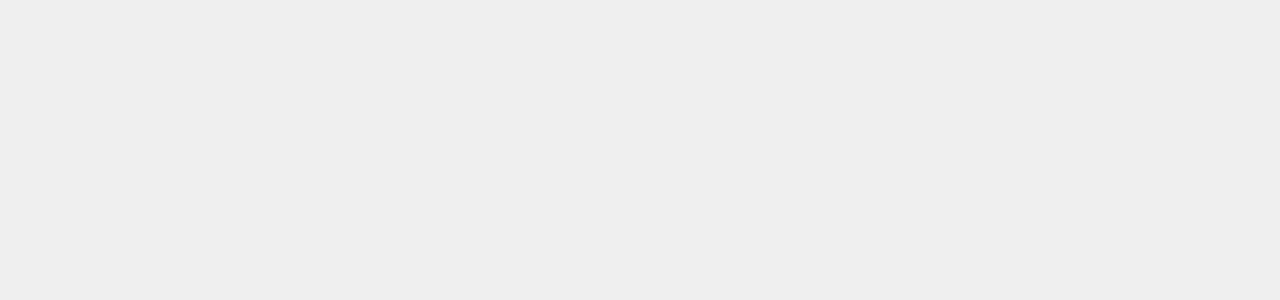
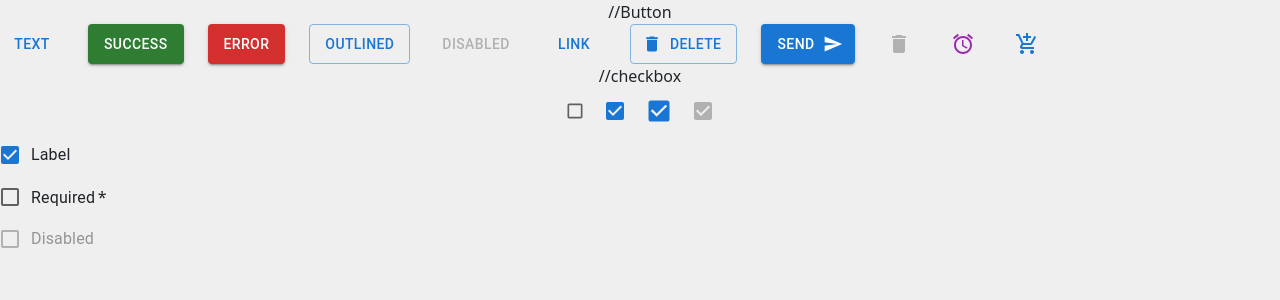
Before and after one commit to Prithivi2126/react_Js, a React (Create React App) app: page /materialui in a window 1280 px wide. Before the commit this address had no page. Shown: the top 300 px of the page. Built offline with nearby package versions, Linux system fonts and the light colour scheme.

Commit message:
material ui commit 2

```diff
--- a/src/App.js
+++ b/src/App.js
@@ -7,6 +7,7 @@ import UseCallback from "./hook/UseCallback";
 import Usetransition from "./hook/Usetransition";
 import Employeeform from "./resuableComponent/Employeeform";
 import Registration from "./materialui/Registration";
+import Materialui from "./materialui/Materialui";
 
 
 
@@ -31,6 +32,7 @@ function App() {
             <Route path='/transition' element={<Usetransition />}></Route>
             <Route path='/' element={<Registration />}></Route>
             <Route path='/form' element={<Employeeform />}></Route>
+            <Route path='/materialui' element={<Materialui />}></Route>
           </Routes>
         </Suspense>
       </BrowserRouter>
--- /dev/null
+++ b/src/materialui/Materialui.js
@@ -0,0 +1,65 @@
+import { Button, Checkbox, FormControlLabel, FormGroup, IconButton, Stack } from "@mui/material";
+import React from "react";
+import DeleteIcon from "@mui/icons-material/Delete";
+import SendIcon from "@mui/icons-material/Send";
+import AlarmIcon from "@mui/icons-material/Alarm";
+import AddShoppingCartIcon from "@mui/icons-material/AddShoppingCart";
+const Materialui = () => {
+  return (
+    <div>
+      //Button
+      <Stack direction="row" spacing={3}>
+        <Button variant="text">Text</Button>
+        <Button variant="contained" color="success">
+          Success
+        </Button>
+        <Button variant="contained" color="error">
+          Error
+        </Button>
+        <Button variant="outlined" sizse="small">
+          Outlined
+        </Button>
+        <Button disabled>Disabled</Button>
+        <Button href="#text-buttons">Link</Button>
+        <Button variant="outlined" startIcon={<DeleteIcon />}>
+          Delete
+        </Button>
+        <Button variant="contained" endIcon={<SendIcon />}>
+          Send
+        </Button>
+        <IconButton aria-label="delete" disabled color="primary">
+          <DeleteIcon />
+        </IconButton>
+        <IconButton color="secondary" aria-label="add an alarm">
+          <AlarmIcon />
+        </IconButton>
+        <IconButton color="primary" aria-label="add to shopping cart">
+          <AddShoppingCartIcon />
+        </IconButton>
+
+      </Stack>
+
+    //checkbox
+
+    <div>
+      <Checkbox aria-label="Checkbox demo"  size="small" />
+      <Checkbox aria-label="Checkbox demo" defaultChecked />
+      <Checkbox
+        aria-label="Checkbox demo"
+        defaultChecked
+        sx={{ '& .MuiSvgIcon-root': { fontSize: 28 } }}
+      />
+        <Checkbox aria-label="Checkbox demo" disabled checked />
+
+    <FormGroup>
+      <FormControlLabel control={<Checkbox defaultChecked />} label="Label" />
+      <FormControlLabel required control={<Checkbox />} label="Required" />
+      <FormControlLabel disabled control={<Checkbox />} label="Disabled" />
+    </FormGroup>
+
+    </div>
+    </div>
+  );
+};
+
+export default Materialui;
```
